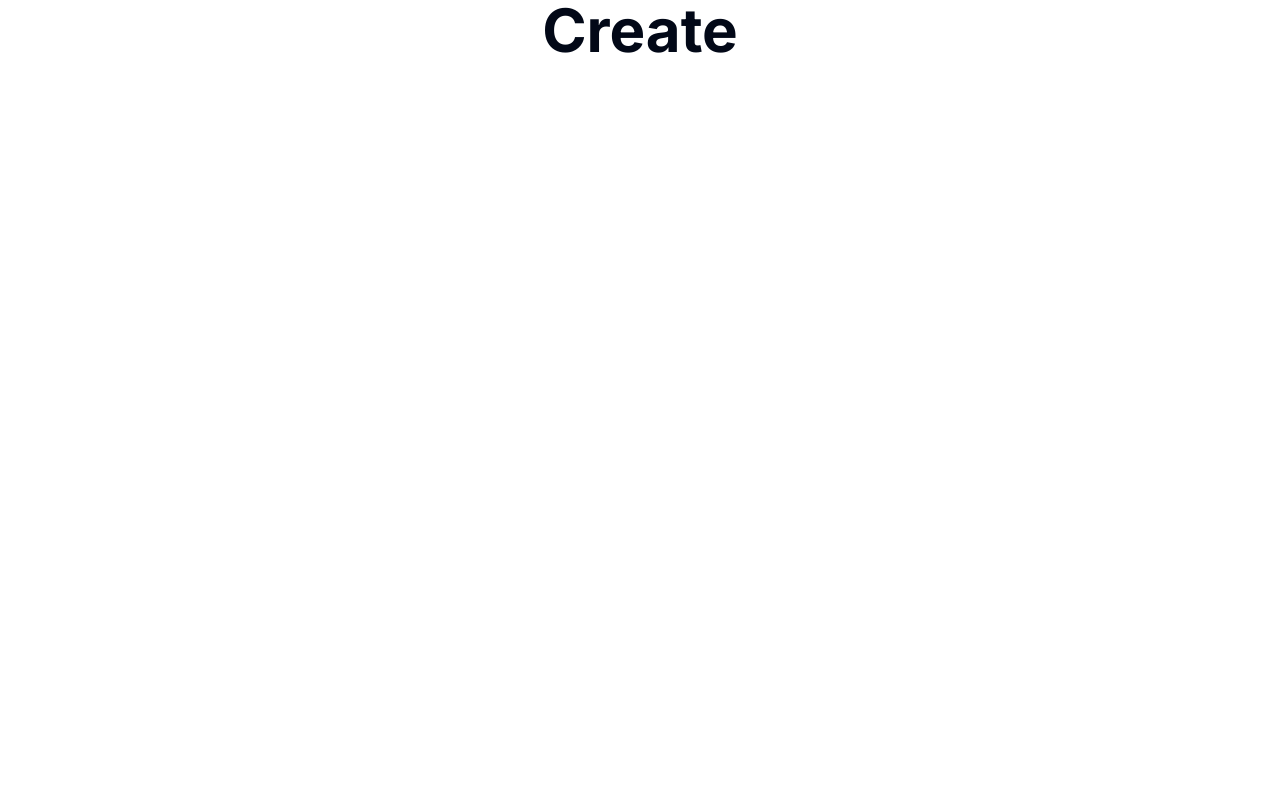
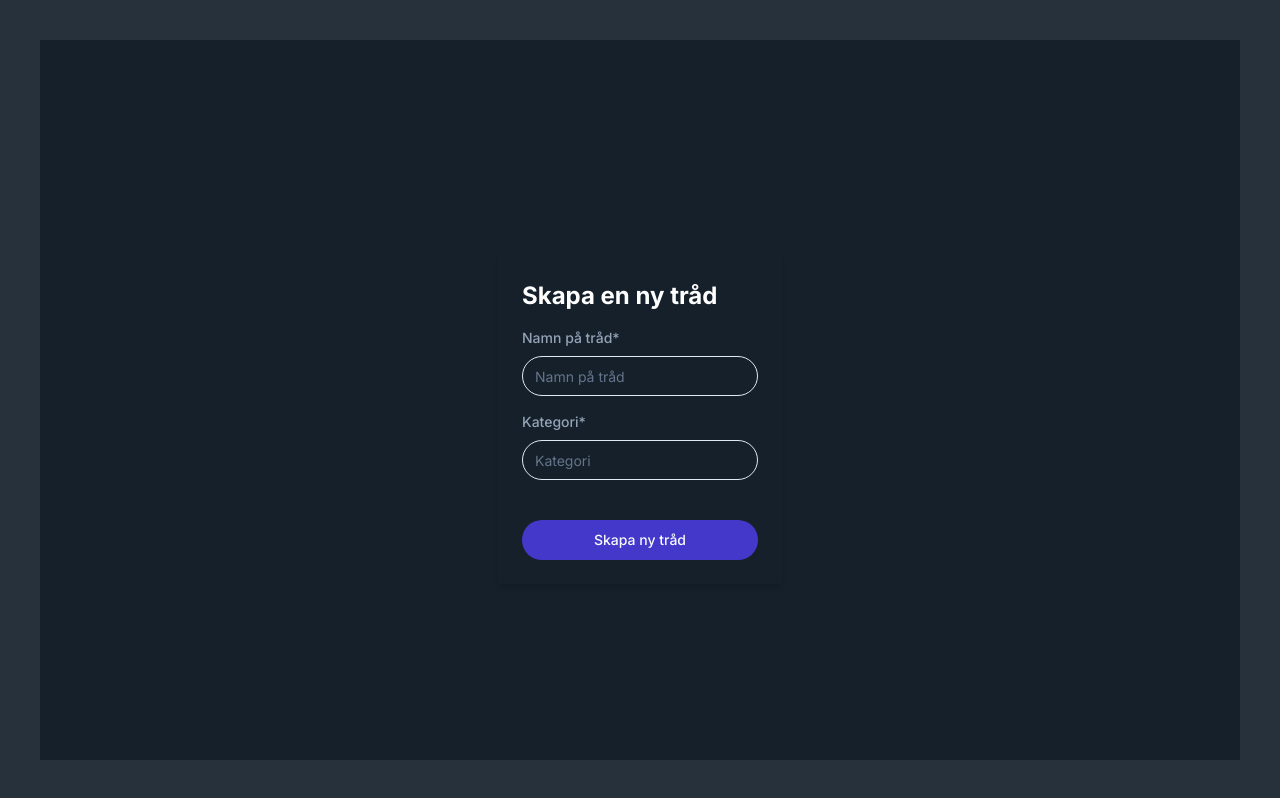
Before and after one commit to JanineEsc/Gruppuppgift-ts, a Next.js app in the folder internet-forum/: page /create in a window 1280 px wide. Built offline with nearby package versions, Linux system fonts and the light colour scheme.

Commit message:
updated threadpage

```diff
--- a/internet-forum/app/create/page.tsx
+++ b/internet-forum/app/create/page.tsx
@@ -1,6 +1,7 @@
+import CreateThread from "@/components/ui/CreateThread";
 
 export default function Create() {
     return (
-       <h1 className="font-bold text-center text-6xl">Create</h1>
+       <CreateThread />
     );
   }
```
